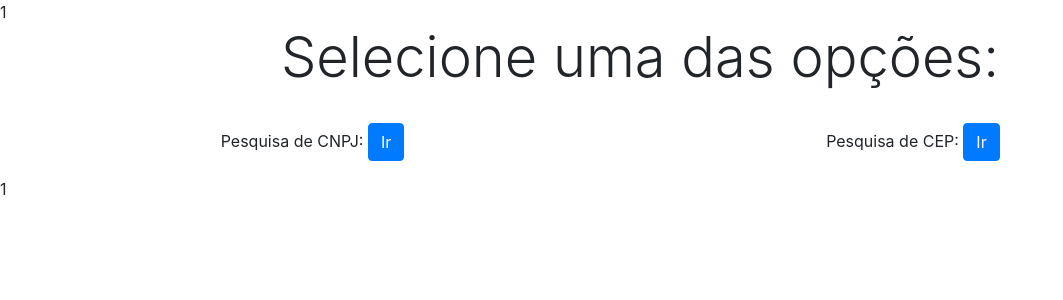
After one commit to Mateus300/ProjetoCpf, a PHP site: page /opcao.php in a window 1280 px wide. The commit adds this page. Shown: the top 300 px of the page, without its empty margins (0-1063 px from the left). Run offline with PHP 8.4, Linux system fonts and the light colour scheme.

Commit message:
Bootstrap utilizado na aba login, opcao e cnpj

```diff
--- a/index.php
+++ b/index.php
@@ -28,7 +28,7 @@
 
     <?php if($flag == 1):?>
 
-        <?php require_once "cnpj.php";?>
+        <?php require_once "opcao.php";?>
 
     <?php endif?>
 <?= require_once "rodape.php";?>
--- a/login.php
+++ b/login.php
@@ -1,6 +1,6 @@
 <?= require_once "topo.php";?>
 
-    <h1>Login:</h1>
+    <h1 class="display-4 text-center">Login:</h1>
 
     <form action="index.php" method="post">
             <div class="input-group mb-3">
@@ -17,7 +17,9 @@
                 <br><input type="password" class="form-control" name="senha" id="senha" placeholder="Digite a senha...">
             </div>
 
-            <br><button type="submit" class="btn btn-primary">Logar</button>
+            <div class="button-group mb-3 text-center">
+                <button type="submit" class="btn btn-primary">Logar</button>
+            </div>
     </form>
 
 <?= require_once "rodape.php";?>
--- /dev/null
+++ b/opcao.php
@@ -0,0 +1,21 @@
+<?= require_once "topo.php";?>
+
+    <h1 class="display-4 text-center">Selecione uma das opções:</h1><br>
+
+   <div class="row">
+        <div class="form-group col-md-6 text-center">
+            <form action="cnpj.php" method="post">
+                <label>Pesquisa de CNPJ:</label>
+                <input type="submit" class="btn btn-primary" name="submit" value="Ir">
+            </form>
+        </div>
+
+        <div class="form-group col-md-5 text-center">
+            <form action="cep.php" method="post">
+                <label>Pesquisa de CEP:</label>
+                <input type="submit" class="btn btn-primary" name="submit" value="Ir">
+            </form>
+        </div>
+   </div>
+
+<?= require_once "rodape.php";?>
```
Also changed, not shown: cnpj.php (+50 -5 lines).
